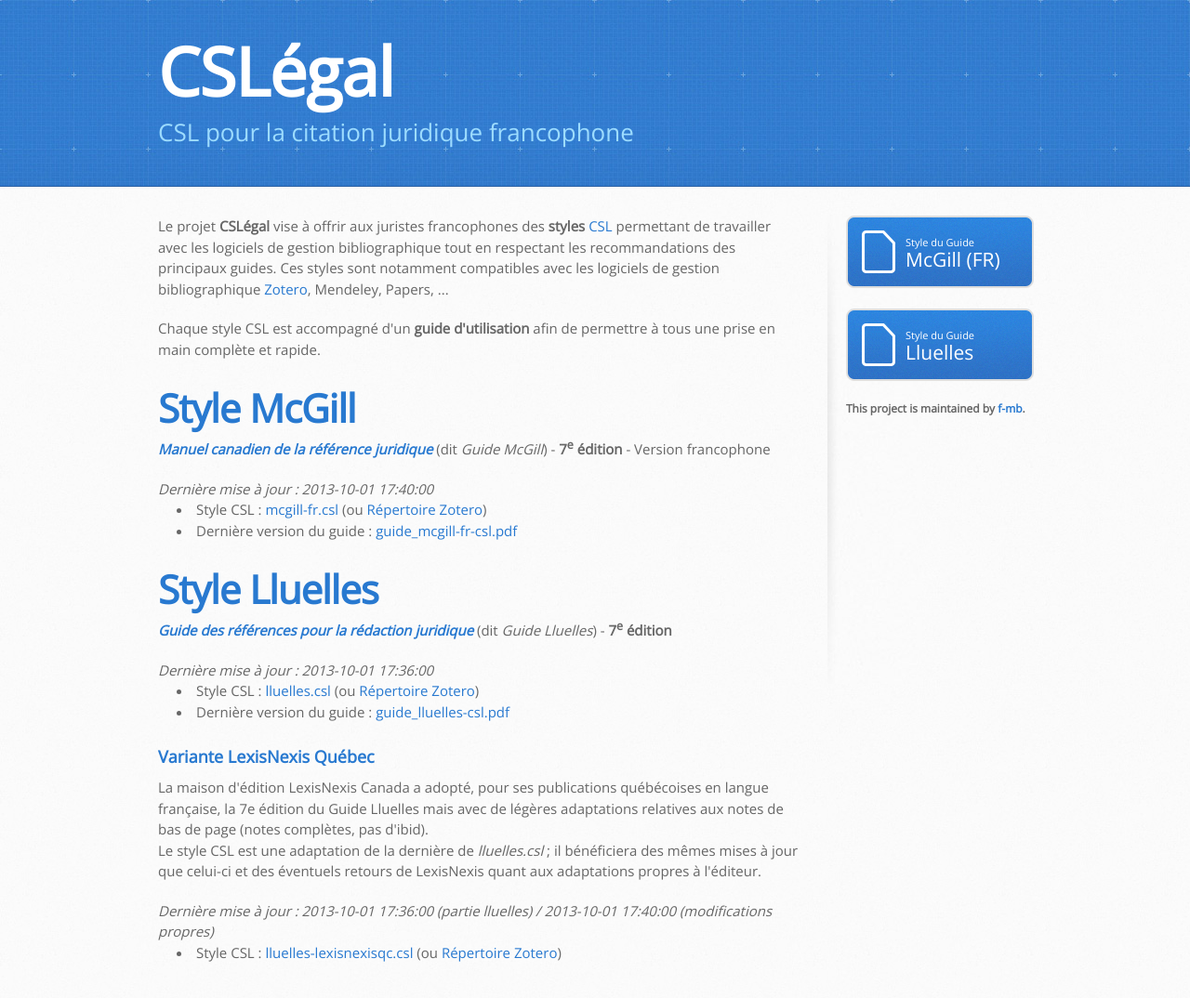
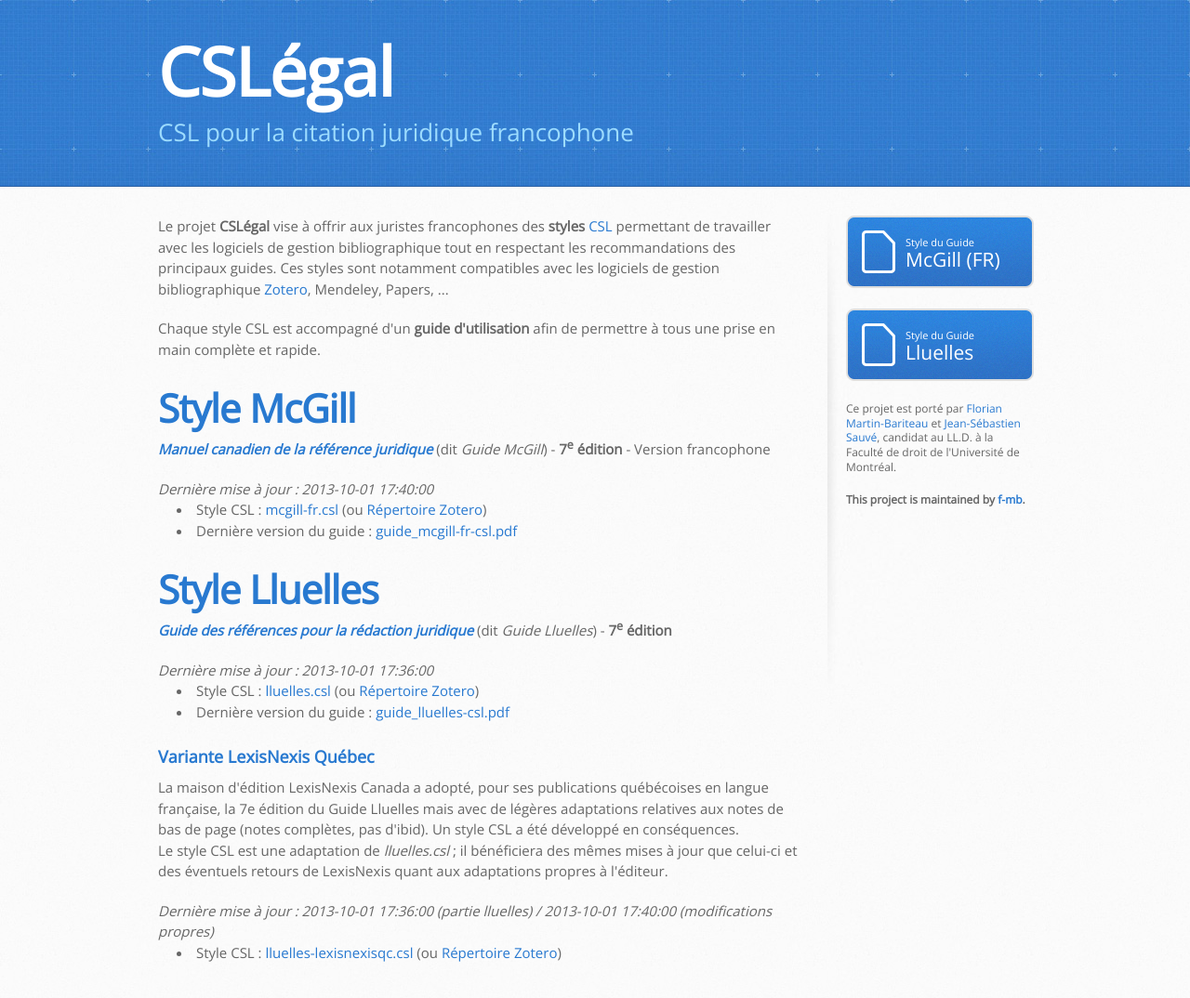
Before and after one commit to f-mb/cslegal, a plain HTML site: page index.html in a window 1280 px wide. Shown: the whole page at 93% size. Drawn offline with nearby package versions, Linux system fonts and the light colour scheme.

Commit message:
Update index.html

```diff
--- a/index.html
+++ b/index.html
@@ -77,8 +77,8 @@ Style Lluelles
 
 <h3>Variante LexisNexis Québec</h3>
 
-<p>La maison d'édition LexisNexis Canada a adopté, pour ses publications québécoises en langue française, la 7e édition du Guide Lluelles mais avec de légères adaptations relatives aux notes de bas de page (notes complètes, pas d'ibid).
-<br/>Le style CSL est une adaptation de la dernière de <em>lluelles.csl</em> ; il bénéficiera des mêmes mises à jour que celui-ci et des éventuels retours de LexisNexis quant aux adaptations propres à l'éditeur.</p>
+<p>La maison d'édition LexisNexis Canada a adopté, pour ses publications québécoises en langue française, la 7e édition du Guide Lluelles mais avec de légères adaptations relatives aux notes de bas de page (notes complètes, pas d'ibid). Un style CSL a été développé en conséquences.
+<br/>Le style CSL est une adaptation de <em>lluelles.csl</em> ; il bénéficiera des mêmes mises à jour que celui-ci et des éventuels retours de LexisNexis quant aux adaptations propres à l'éditeur.</p>
 
 
 <em>Dernière mise à jour : 2013-10-01 17:36:00 (partie lluelles) / 2013-10-01 17:40:00 (modifications propres)</em>
@@ -98,6 +98,9 @@ Style Lluelles
             <small>Style du Guide</small>
             Lluelles
           </a>
+
+          <p>Ce projet est porté par <a href="http://twitter.com/f_mb">Florian Martin-Bariteau</a> et <a href="http://twitter.com/js_sauve">Jean-Sébastien Sauvé</a>, candidat au LL.D. à la Faculté de droit de l'Université de Montréal.</p>
+
         <!--
         <h3>McGill (FR)</h3>
 
```
